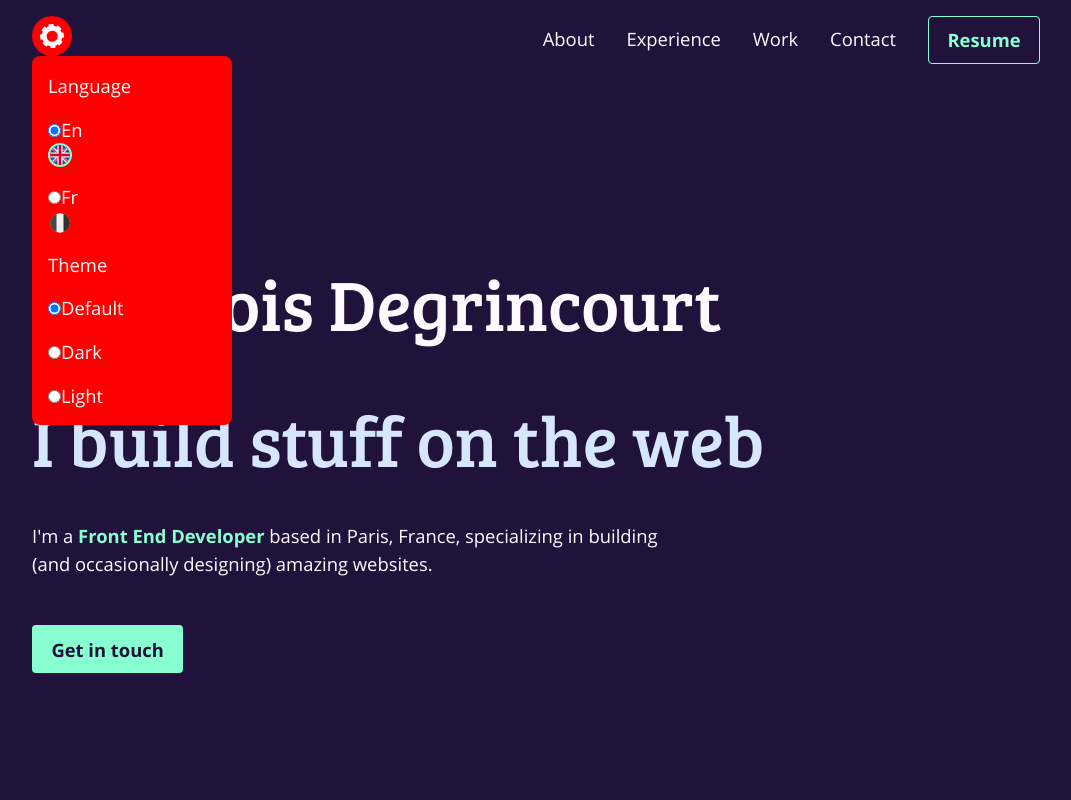
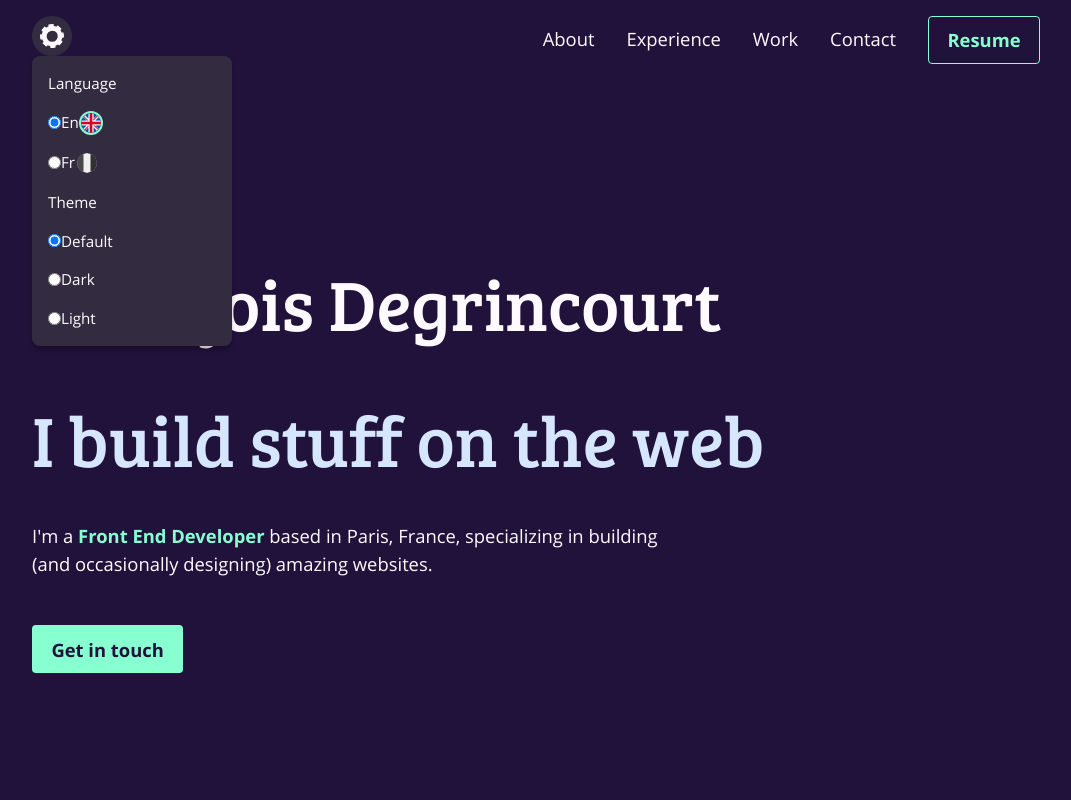
Before and after one commit to fr2Dev/portfolio-v3, a React (Create React App) app: page / in a window 1280 px wide. Shown: the top 800 px of the page, without its empty margins (104-1175 px from the left). Built offline with nearby package versions, Linux system fonts and the light colour scheme.

Commit message:
[WP ADD] settings style

```diff
--- a/src/components/styled/styledCard.ts
+++ b/src/components/styled/styledCard.ts
@@ -9,7 +9,7 @@ export const StyledCard = styled.div`
 
   background-color: ${({ theme }) => theme.palette.card.background};
   border-radius: var(--radius);
-  box-shadow: 0 4px 4px rgba(3, 3, 3, 0.25);
+  box-shadow: var(--shadow);
   padding: var(--padding);
 
   ${(props: StyledCardrops) =>
--- a/src/components/styled/styledSettings.ts
+++ b/src/components/styled/styledSettings.ts
@@ -25,12 +25,13 @@ export const FlagWrapper = styled.div`
 export const ButtonSettings = styled.button<OpenProps>`
   --sizeButton: 2.5rem;
   border-radius: 50%;
-  /* background-color: ${({ theme }) => theme.palette.secondary.main}; */
-  background-color: red;
+  background-color: ${({ theme, $open }) =>
+    $open ? theme.palette.card.background : theme.palette.primary.main};
   display: grid;
   height: var(--sizeButton);
   place-items: center;
   padding: 0.5rem;
+  transition: background-color var(--transition);
   width: var(--sizeButton);
 
   svg {
@@ -43,7 +44,8 @@ export const ButtonSettings = styled.button<OpenProps>`
 `;
 
 export const SettingsList = styled.ul<OpenProps>`
-  background-color: red;
+  background-color: ${({ theme }) => theme.palette.card.background};
+  box-shadow: var(--shadow);
   padding: calc(var(--base) / 2) 0;
   border-radius: var(--radius);
   display: ${({ $open }) => ($open ? 'flex' : 'none')};
@@ -56,6 +58,9 @@ export const SettingsList = styled.ul<OpenProps>`
 `;
 
 export const Setting = styled.li`
+  align-items: center;
+  display: flex;
+  font-size: 0.95rem;
   padding: calc(var(--base) / 2) var(--base);
 `;
 
--- a/src/style/getCssVars.ts
+++ b/src/style/getCssVars.ts
@@ -16,6 +16,7 @@ const getCssVars = (theme: DefaultTheme) => {
     --radius: ${borderRadius};
     --base: ${base};
     --transition: 0.15s cubic-bezier(0.65, 0.05, 0.36, 1);
+    --shadow: 0 4px 4px rgba(3, 3, 3, 0.25);
   `;
 };
 
```
